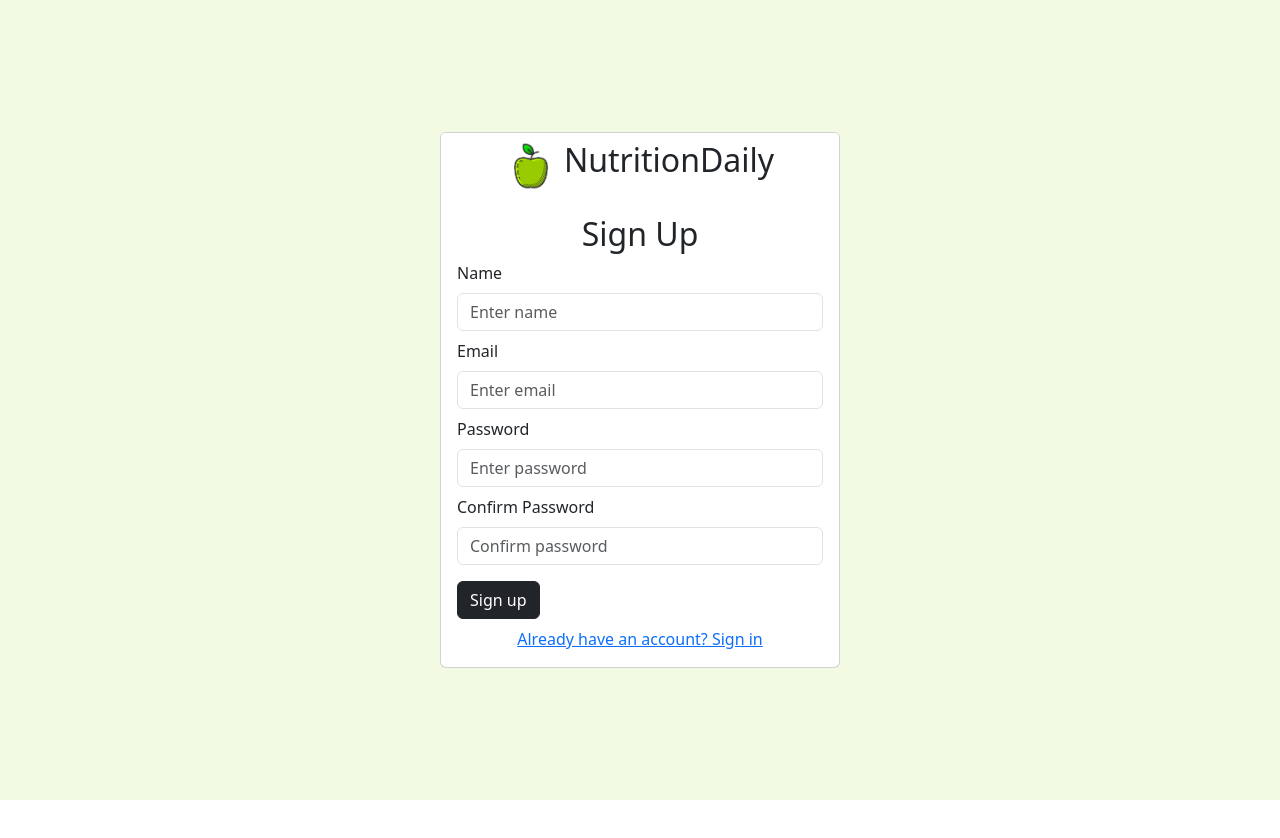
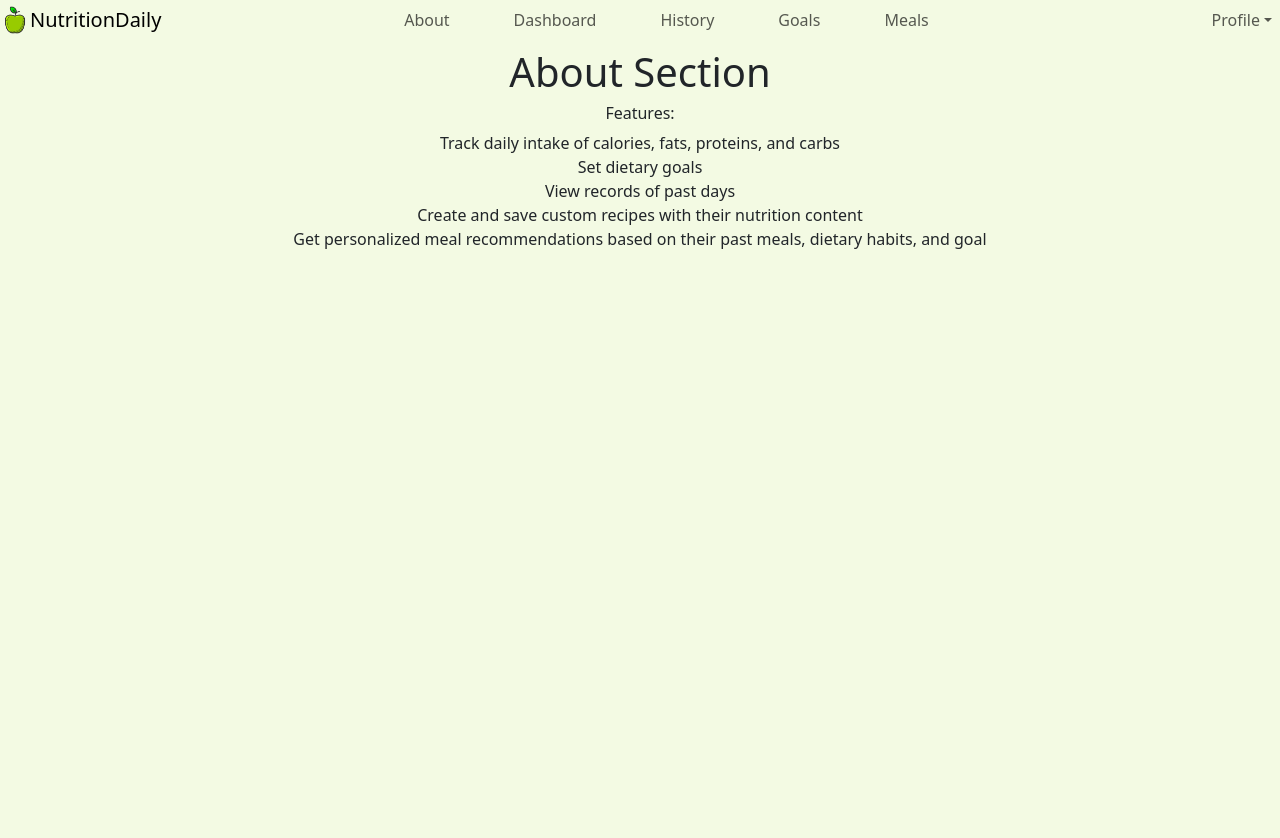
Before and after one commit to Agar1204/NutritionDaily, a React (Vite) app: page /about in a window 1280 px wide. Before the commit this address led to /signup. Shown: the top 838 px of the page. Before the commit the page ends 800 px from the top, so only its background shows below. Built offline with nearby package versions, Linux system fonts and the light colour scheme; no server answers.

Commit message:
added about section

```diff
--- a/src/App.jsx
+++ b/src/App.jsx
@@ -4,6 +4,7 @@ import Signup from "./Components/Signup"
 import Dashboard from "./Components/Dashboard"
 import Login from "./Components/Login"
 import ProtectedRoute from "./Components/ProtectedRoute"
+import About from "./Components/About"
 
 import { Navigate, Route, Routes } from "react-router-dom"
 
@@ -35,6 +36,7 @@ function App() {
           path="/home"
           element = {<ProtectedRoute user={user} children={<Dashboard />} />}
         />
+        <Route path="/about" element={<About />} />
         <Route path="*" element={<Navigate to="/signup" replace />} />
       </Routes>
     </>
--- /dev/null
+++ b/src/Components/About.jsx
@@ -0,0 +1,22 @@
+import Header from "./Header"
+
+export default function About(){
+    return(
+        <>
+        <Header />
+        <div style={{backgroundColor:'#f3fae3'}} className="min-vh-100 text-center">
+            <h1> About Section</h1>
+
+
+            <h6 className="text-center">Features:</h6>
+                <ul className="list-unstyled">
+                    <li>Track daily intake of calories, fats, proteins, and carbs</li>
+                    <li>Set dietary goals</li>
+                    <li>View records of past days</li>
+                    <li>Create and save custom recipes with their nutrition content</li>
+                    <li>Get personalized meal recommendations based on their past meals, dietary habits, and goal</li>
+                </ul>
+        </div>
+        </>
+    )
+}
--- a/src/Components/Dashboard.jsx
+++ b/src/Components/Dashboard.jsx
@@ -9,17 +9,6 @@ export default function Dashboard(){
                 <Card.Header className="text-center border-0 shadow-none" style={{backgroundColor: '#f3fae3'}}>
                     <h1>Welcome to NutritionDaily!</h1>
                 </Card.Header>
-
-                <Card.Body className="text-center">
-                    <h6 className="text-center">Features:</h6>
-                    <ul className="list-unstyled">
-                        <li>Track daily intake of calories, fats, proteins, and carbs</li>
-                        <li>Set dietary goals</li>
-                        <li>View records of past days</li>
-                        <li>Create and save custom recipes with their nutrition content</li>
-                        <li>Get personalized meal recommendations based on their past meals, dietary habits, and goal</li>
-                    </ul>
-                </Card.Body>
             </Card>
 
             <div className="d-flex justify-content-center px-3">
--- a/src/Components/Header.jsx
+++ b/src/Components/Header.jsx
@@ -27,6 +27,7 @@ export default function Header(){
             </Navbar.Brand>
 
             <Nav>
+                <Nav.Link href="/about" className="me-5"> About </Nav.Link>
                 <Nav.Link href="/home" className="me-5"> Dashboard </Nav.Link>
                 <Nav.Link href="/history" className="me-5"> History </Nav.Link>
                 <Nav.Link href="/goals" className="me-5"> Goals </Nav.Link>
```
